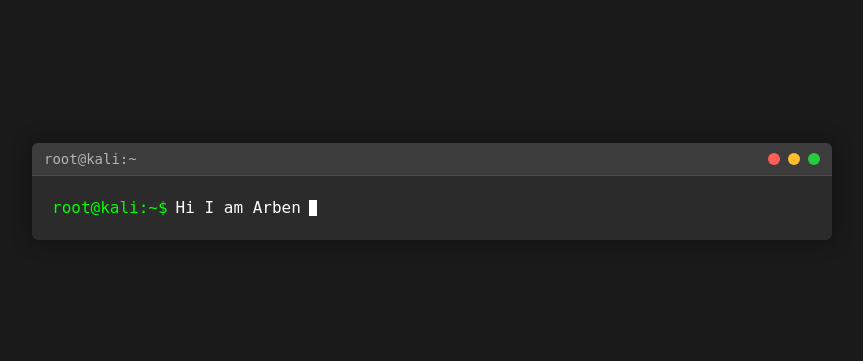
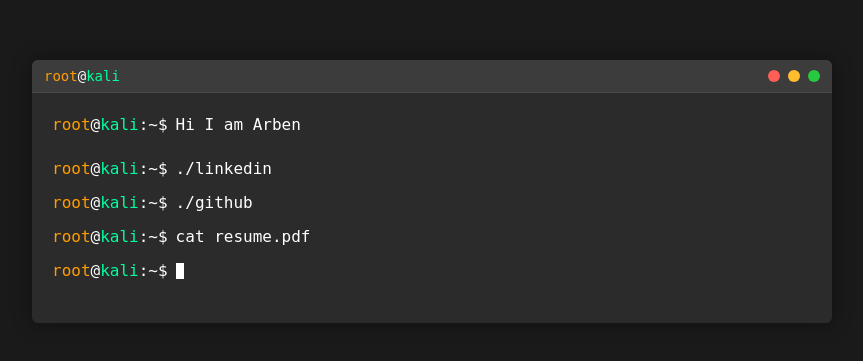
Before and after one commit to ArbenP/portfolio, a plain HTML site: page index.html in a window 1280 px wide. Shown: the part 209-570 px from the top of the page, without its empty margins (208-1071 px from the left). Drawn offline with Linux system fonts and the light colour scheme; a web font is replaced by a local one.

Commit message:
improved prompt styling, added placeholder links to LinkedIn, GitHub, and resume, and updated CSS for better layout and hover effects

```diff
--- a/index.html
+++ b/index.html
@@ -1,16 +1,22 @@
 <!DOCTYPE html>
 <html lang="en">
   <head>
-    <meta charset="UTF-8">
-    <meta name="viewport" content="width=device-width, initial-scale=1.0">
+    <meta charset="UTF-8" />
+    <meta name="viewport" content="width=device-width, initial-scale=1.0" />
     <title>Arben's Portfolio</title>
-    <link rel="stylesheet" href="styles.css">
-    <link href="https://fonts.googleapis.com/css2?family=DejaVu+Sans+Mono&display=swap" rel="stylesheet">
+    <link rel="stylesheet" href="styles.css" />
+    <link
+      href="https://fonts.googleapis.com/css2?family=DejaVu+Sans+Mono&display=swap"
+      rel="stylesheet"
+    />
   </head>
   <body>
     <div class="terminal-container">
       <div class="terminal-header">
-            <div class="terminal-title">root@kali:~</div>
+        <div class="terminal-title">
+          <span class="prompt-user">root</span><span class="prompt-at">@</span
+          ><span class="prompt-host">kali</span>
+        </div>
         <div class="terminal-controls">
           <span class="control close"></span>
           <span class="control minimize"></span>
@@ -18,11 +24,64 @@
         </div>
       </div>
       <div class="terminal-content">
+
         <div class="terminal-text">
-                <span class="prompt">root@kali:~$</span>
+          <span class="prompt">
+            <span class="prompt-user">root</span><span class="prompt-at">@</span
+            ><span class="prompt-host">kali</span
+            ><span class="prompt-path">:~$</span>
+          </span>
           <span class="text">Hi I am Arben</span>
+        </div>
+
+
+
+        <div class="terminal-links">
+          <div class="link-item">
+            <span class="prompt">
+              <span class="prompt-user">root</span
+              ><span class="prompt-at">@</span
+              ><span class="prompt-host">kali</span
+              ><span class="prompt-path">:~$</span>
+            </span>
+            <a href="https://linkedin.com/in/arbenp" class="terminal-link"
+              >./linkedin</a
+            >
+          </div>
+          <div class="link-item">
+            <span class="prompt">
+              <span class="prompt-user">root</span
+              ><span class="prompt-at">@</span
+              ><span class="prompt-host">kali</span
+              ><span class="prompt-path">:~$</span>
+            </span>
+            <a href="https://github.com/arbenp" class="terminal-link"
+              >./github</a
+            >
+          </div>
+          <div class="link-item">
+            <span class="prompt">
+              <span class="prompt-user">root</span
+              ><span class="prompt-at">@</span
+              ><span class="prompt-host">kali</span
+              ><span class="prompt-path">:~$</span>
+            </span>
+            <a href="https://arben.lol/resume.pdf" class="terminal-link"
+              >cat resume.pdf</a
+            >
+          </div>
+
+          <div class="terminal-text">
+            <span class="prompt">
+              <span class="prompt-user">root</span><span class="prompt-at">@</span
+              ><span class="prompt-host">kali</span
+              ><span class="prompt-path">:~$</span>
+            </span>
+
             <span class="cursor"></span>
           </div>
+        </div>
+
       </div>
     </div>
     <script src="script.js"></script>
--- a/styles.css
+++ b/styles.css
@@ -70,10 +70,28 @@ body {
     display: flex;
     align-items: center;
     gap: 8px;
+    margin-bottom: 20px;
 }
 
 .prompt {
-    color: #00ff00;
+    display: inline-flex;
+    align-items: center;
+}
+
+.prompt-user {
+    color: rgb(255, 157, 0); /* Yellow */
+}
+
+.prompt-at {
+    color: #ffffff; /* White */
+}
+
+.prompt-host {
+    color: #00ff9d; /* Teal green */
+}
+
+.prompt-path {
+    color: #ffffff; /* White */
 }
 
 .text {
@@ -88,6 +106,29 @@ body {
     animation: blink 1s step-end infinite;
 }
 
+.terminal-links {
+    display: flex;
+    flex-direction: column;
+    gap: 10px;
+}
+
+.link-item {
+    display: flex;
+    align-items: center;
+    gap: 8px;
+}
+
+.terminal-link {
+    color: white;
+    text-decoration: none;
+    transition: color 0.2s ease;
+}
+
+.terminal-link:hover {
+    color: #ffffff;
+    text-decoration: underline;
+}
+
 @keyframes blink {
     50% {
         opacity: 0;
```
Lines whose indentation alone changed are shown as unchanged.
